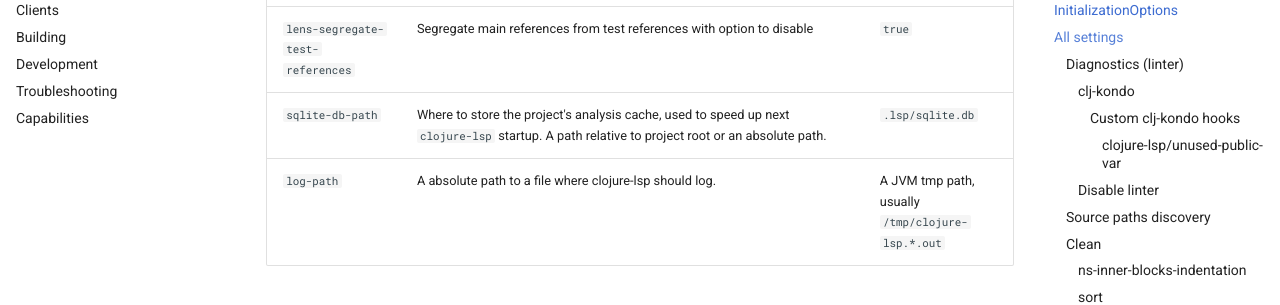
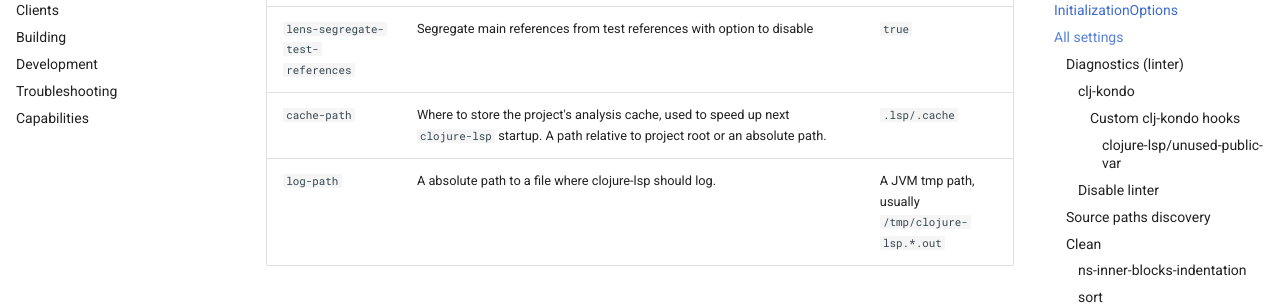
Before and after one commit to clojure-lsp/clojure-lsp, an MkDocs documentation site: the page built from docs/settings.md, in a window 1280 px wide and 900 px high, scrolled down 2650 px. Shown: the part 152-457 px from the top of the window. Built offline with MkDocs 1.6.1 and Material for MkDocs 9.7.7, drawn with Linux system fonts in a browser that asks for light colours; comment, search, counter and statistics services are not loaded.

Commit message:
Migrate default db file from `.lsp/sqlite.db` to `.lsp/.cache/sqlite.db`

```diff
--- a/docs/settings.md
+++ b/docs/settings.md
@@ -65,7 +65,7 @@ You can find all settings and its default [here](https://github.com/clojure-lsp/
 | `cljfmt`                            | Used for formatting, json encoded configuration for [cljfmt](https://github.com/weavejester/cljfmt)                                                                                                                                                                                                                                                                                                                  | `{}`                                                                                                                 |
 | `project-specs`                     | A vector of a map with `project-path` and `classpath-cmd`, defining how `clojure-lsp` should find your project classpath. the `project-path` should be a file and the `classpath-cmd` the command to run to get the classpath                                                                                                                                                                                        | Check the default [here](https://github.com/clojure-lsp/clojure-lsp/blob/master/src/clojure_lsp/crawler.clj#L53-L60) |
 | `lens-segregate-test-references`    | Segregate main references from test references with option to disable                                                                                                                                                                                                                                                                                                                                                | `true`                                                                                                               |
-| `sqlite-db-path`                    | Where to store the project's analysis cache, used to speed up next `clojure-lsp` startup. A path relative to project root or an absolute path.                                                                                                                                                                                                                                                                       | `.lsp/sqlite.db`                                                                                                     |
+| `cache-path`                        | Where to store the project's analysis cache, used to speed up next `clojure-lsp` startup. A path relative to project root or an absolute path.                                                                                                                                                                                                                                                                       | `.lsp/.cache`                                                                                                        |
 | `log-path`                          | A absolute path to a file where clojure-lsp should log.                                                                                                                                                                                                                                                                                                                                                              | A JVM tmp path, usually `/tmp/clojure-lsp.*.out`                                                                     |
 
 ### Diagnostics (linter)
```
Also changed, not shown: CHANGELOG.md (+3 -0 lines), 5 other files.
